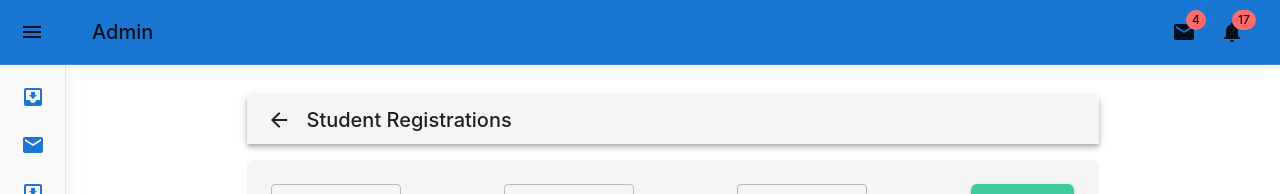
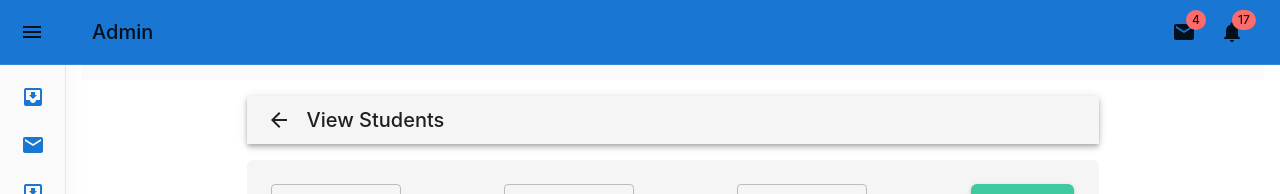
Before and after one commit to neeraj3000/FRS-Clinet, a React (Create React App) app in the folder FRS-Client/: page /admin/viewstudents in a window 1280 px wide. Shown: the top 194 px of the page. Built offline with nearby package versions, Linux system fonts and the light colour scheme.

Commit message:
modity view students

```diff
--- a/FRS-Client/src/pages/admin/Registrations.js
+++ b/FRS-Client/src/pages/admin/Registrations.js
@@ -56,7 +56,7 @@ function Registrations() {
           <IconButton edge="start" color="inherit" onClick={() => navigate(-1)} aria-label="back">
             <ArrowBackIcon />
           </IconButton>
-          <Typography variant="h6" sx={{ ml: 1, flexGrow: 1 }}>Student Registrations</Typography>
+          <Typography variant="h6" sx={{ ml: 1, flexGrow: 1 }}>View Students</Typography>
         </Toolbar>
       </AppBar>
 
```
